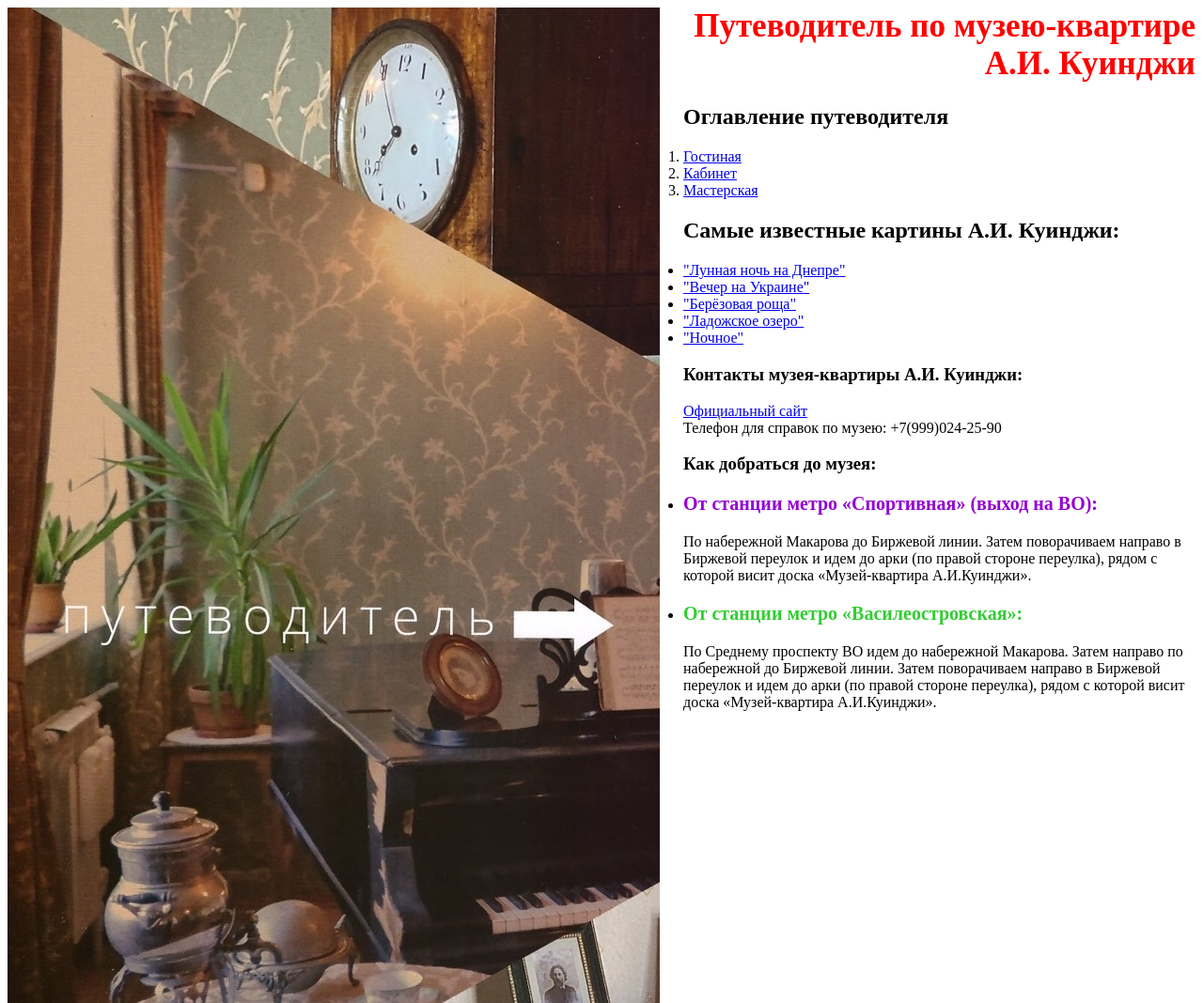
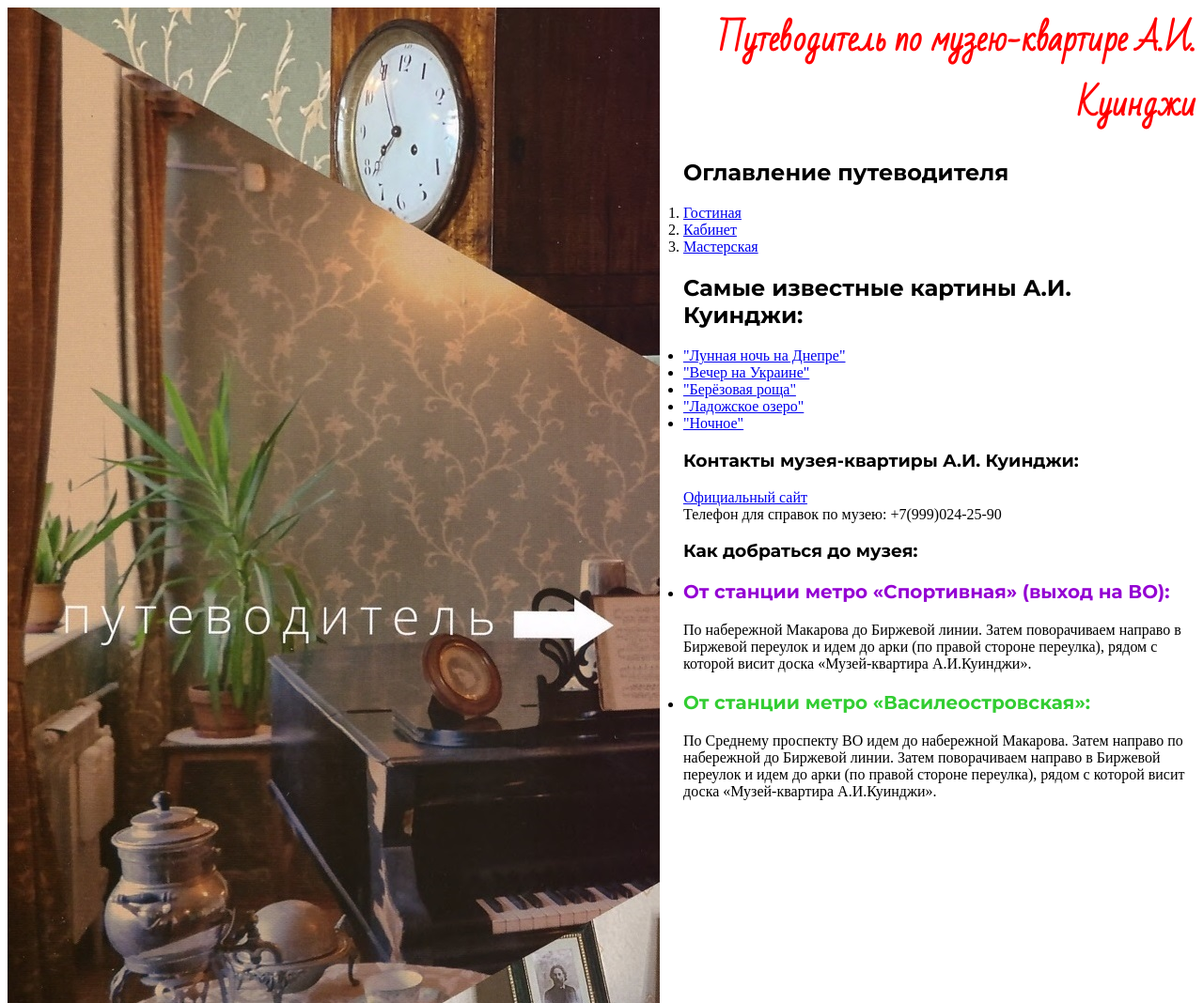
Before and after one commit to yulia-shem/Site, a Flask app: page / in a window 1280 px wide. Shown: the top 1068 px of the page at 94% size. Run offline with Flask 3, Linux system fonts and the light colour scheme.

Commit message:
Добавление шрифтов

```diff
--- a/static/style/style.css
+++ b/static/style/style.css
@@ -1,6 +1,15 @@
 h1 {
     color: red;
-    font-size: 35px
+    font-size: 35px;
+    font-family: 'Bad Script', cursive;
+}
+
+h2 {
+    font-family: 'Montserrat', sans-serif;
+}
+
+h3 {
+    font-family: 'Montserrat', sans-serif;
 }
 
 img {
--- a/templates/Квартира Куинджи.htm
+++ b/templates/Квартира Куинджи.htm
@@ -2,6 +2,9 @@
 <head>
 <title> Квартира Куинджи </title>
 <link rel="stylesheet" href="{{url_for('static', filename='style/style.css')}}">
+<link rel="preconnect" href="https://fonts.googleapis.com">
+<link rel="preconnect" href="https://fonts.gstatic.com" crossorigin>
+<link href="https://fonts.googleapis.com/css2?family=Bad+Script&family=Montserrat:wght@400;700&display=swap" rel="stylesheet">
 </head>
 <body>
 <img src="{{url_for('static', filename='img/Форзац_001.jpg')}}" align="left"> <h1 align="right"> Путеводитель по музею-квартире А.И. Куинджи </h1>
```
